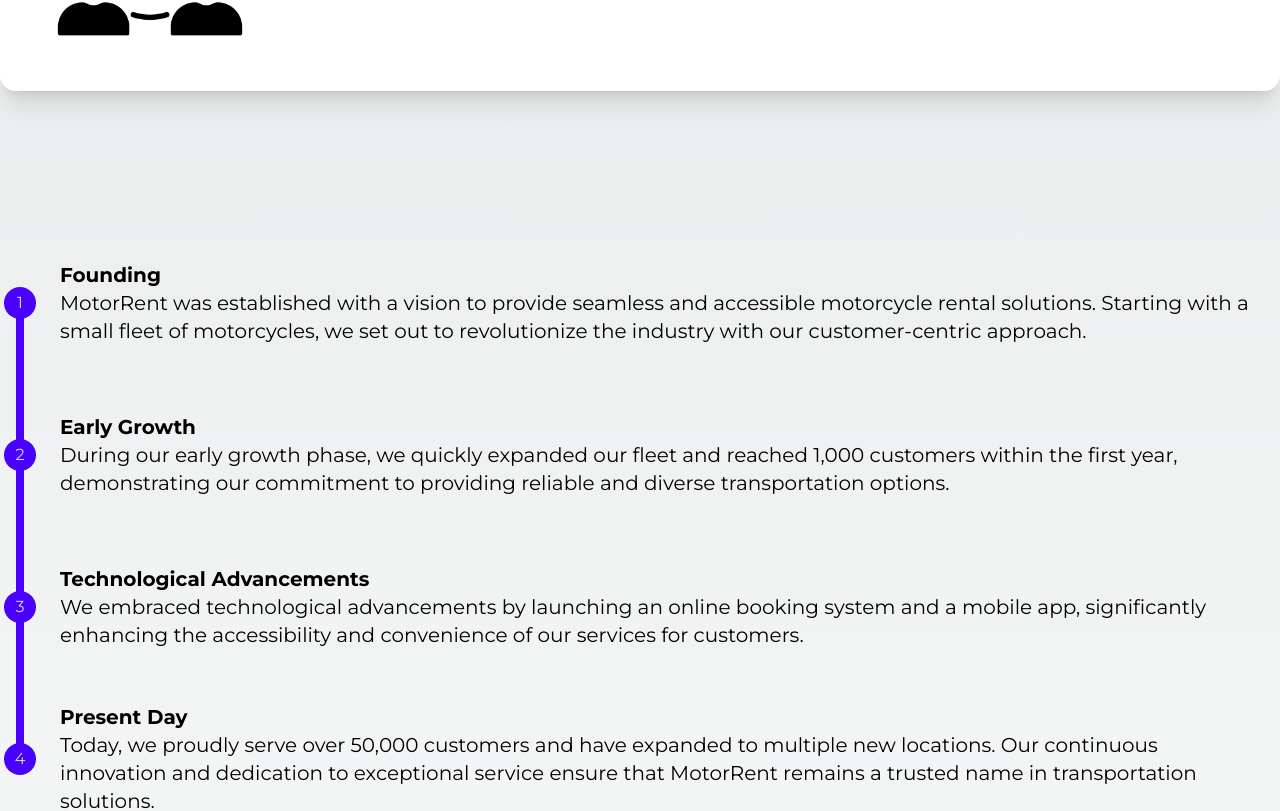
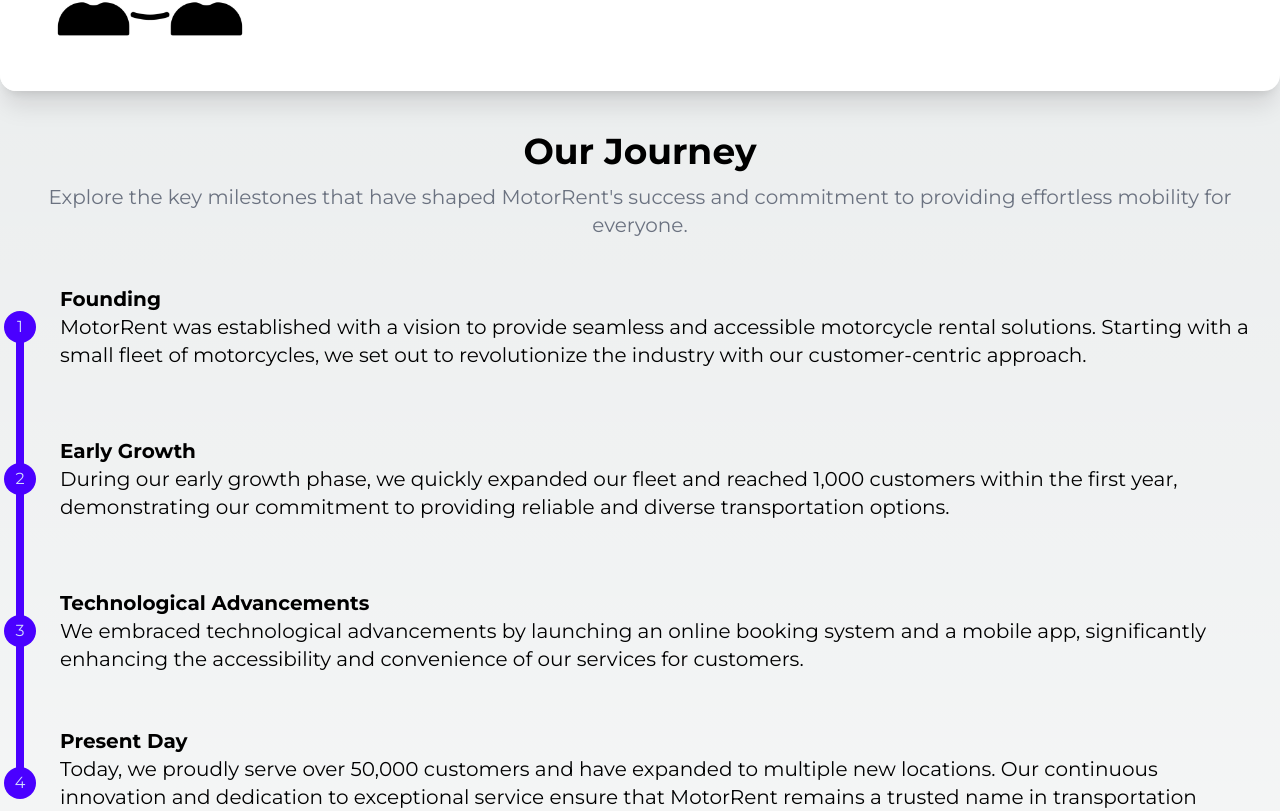
Before and after one commit to mrafid01/code-challange-2, a Next.js app: page /about-us in a window 1280 px wide. Shown: the part 1945-2756 px from the top of the page. Built offline with nearby package versions, Linux system fonts and the light colour scheme.

Commit message:
fix some bug and SEO

```diff
--- a/src/app/about-us/page.tsx
+++ b/src/app/about-us/page.tsx
@@ -106,7 +106,13 @@
             {/* -------------------------------------------------------------------------- */}
 
             {/* ---------------------------- Milestone Section --------------------------- */}
-            <section className="flex min-h-screen items-center justify-center px-3 py-5 xl:p-0">
+            <section className="my-10">
+                <h2 className="my-3 text-center text-4xl font-bold">Our Journey</h2>
+                <p className="my-3 text-center text-xl text-gray-500">
+                    Explore the key milestones that have shaped MotorRent's success and commitment
+                    to providing effortless mobility for everyone.
+                </p>
+                <div className="flex items-center justify-center px-3 py-5 xl:p-0">
                     <div className="flex w-full items-center justify-center">
                         <ul className="steps steps-vertical w-fit">
                             <li className="step step-primary">
@@ -114,10 +120,10 @@
                                     Founding
                                     <br />
                                     <span className="text-balance font-normal">
-                                    MotorRent was established with a vision to provide seamless and
-                                    accessible motorcycle rental solutions. Starting with a small
-                                    fleet of motorcycles, we set out to revolutionize the industry
-                                    with our customer-centric approach.
+                                        MotorRent was established with a vision to provide seamless
+                                        and accessible motorcycle rental solutions. Starting with a
+                                        small fleet of motorcycles, we set out to revolutionize the
+                                        industry with our customer-centric approach.
                                     </span>
                                 </h3>
                             </li>
@@ -126,10 +132,10 @@
                                     Early Growth
                                     <br />
                                     <span className="text-balance font-normal">
-                                    During our early growth phase, we quickly expanded our fleet and
-                                    reached 1,000 customers within the first year, demonstrating our
-                                    commitment to providing reliable and diverse transportation
-                                    options.
+                                        During our early growth phase, we quickly expanded our fleet
+                                        and reached 1,000 customers within the first year,
+                                        demonstrating our commitment to providing reliable and
+                                        diverse transportation options.
                                     </span>
                                 </h3>
                             </li>
@@ -138,9 +144,10 @@
                                     Technological Advancements
                                     <br />
                                     <span className="text-balance font-normal">
-                                    We embraced technological advancements by launching an online
-                                    booking system and a mobile app, significantly enhancing the
-                                    accessibility and convenience of our services for customers.
+                                        We embraced technological advancements by launching an
+                                        online booking system and a mobile app, significantly
+                                        enhancing the accessibility and convenience of our services
+                                        for customers.
                                     </span>
                                 </h3>
                             </li>
@@ -149,14 +156,16 @@
                                     Present Day
                                     <br />
                                     <span className="text-balance font-normal">
-                                    Today, we proudly serve over 50,000 customers and have expanded
-                                    to multiple new locations. Our continuous innovation and
-                                    dedication to exceptional service ensure that MotorRent remains
-                                    a trusted name in transportation solutions.
+                                        Today, we proudly serve over 50,000 customers and have
+                                        expanded to multiple new locations. Our continuous
+                                        innovation and dedication to exceptional service ensure that
+                                        MotorRent remains a trusted name in transportation
+                                        solutions.
                                     </span>
                                 </h3>
                             </li>
                         </ul>
+                    </div>
                 </div>
             </section>
             {/* -------------------------------------------------------------------------- */}
--- a/src/app/page.tsx
+++ b/src/app/page.tsx
@@ -6,6 +6,7 @@
 export default function Home() {
     return (
         <main>
+            {/* TODO: tanya kak nadhif UI slicing dan apa yang harus ditambahkan/diubah isi contentnya */}
             {/* ----------------------------- Hero Selection ----------------------------- */}
             <section
                 className="hero min-h-screen"
@@ -24,7 +25,9 @@
                             getaway, we have the right bike for you. Easy rentals, unbeatable
                             prices, and excellent customer service.
                         </p>
-                        <button className="btn btn-info">Book Now!</button>
+                        <Link href={`/products`} className="btn btn-info">
+                            Book Now!
+                        </Link>
                     </div>
                 </div>
             </section>
@@ -49,7 +52,7 @@
                         enjoy limitless journeys
                     </p>
                     <Link href={`/about-us`} className="btn btn-info">
-                        Learn More
+                        Discover Our Story
                     </Link>
                 </div>
                 <Image
@@ -66,7 +69,6 @@
             <section className="mx-auto w-full max-w-7xl px-3 py-10">
                 <h2 className="mb-10 text-center text-4xl font-bold">Our Products</h2>
                 <Products forPage="home" />
-
                 <Link
                     href={"/products"}
                     className="btn btn-outline btn-info mx-auto mt-10 flex w-[95%] max-w-[1230px] px-0 text-center"
--- a/src/components/Header.tsx
+++ b/src/components/Header.tsx
@@ -12,7 +12,7 @@
                             tabIndex={0}
                             role="button"
                             className="btn btn-ghost lg:hidden"
-                            aria-labelledby="dropdown-button"
+                            aria-label="Dropdown Button"
                         >
                             <svg
                                 xmlns="http://www.w3.org/2000/svg"
```
Lines whose indentation alone changed are shown as unchanged.
